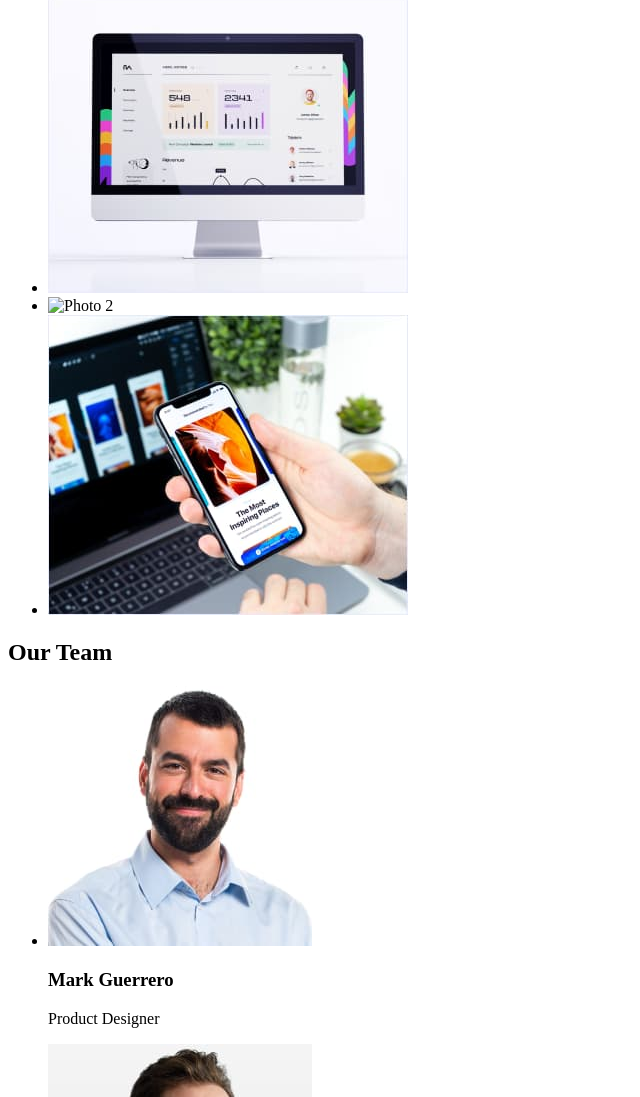
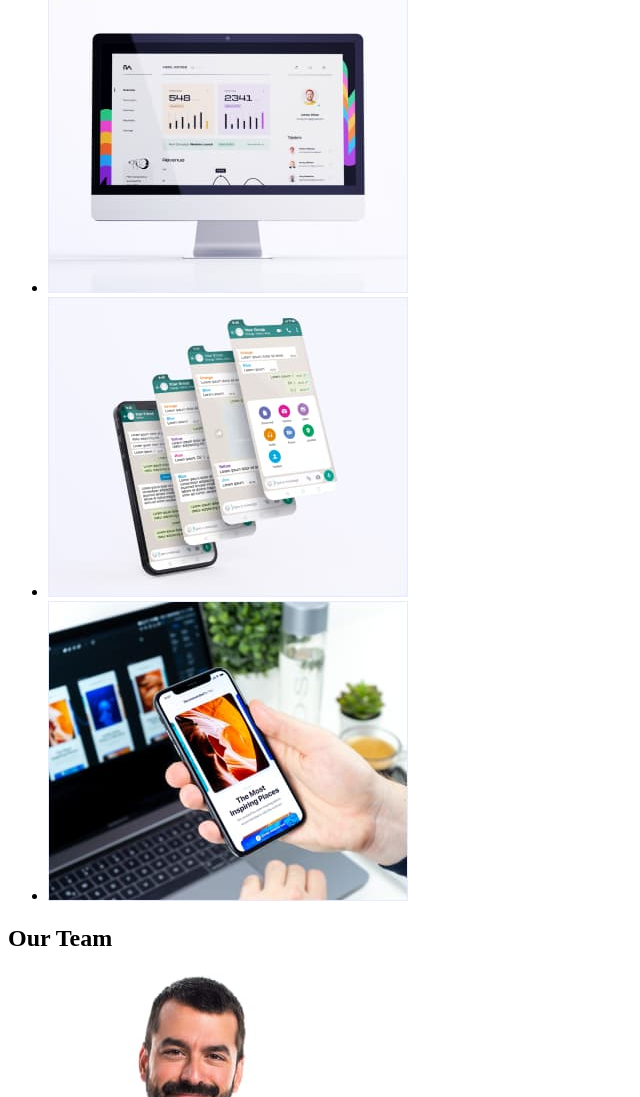
Before and after one commit to Xenia929/goit-markup-hw-01, a plain HTML site: page index.html in a window 1280 px wide. Shown: the part 619-1716 px from the top of the page, without its empty margins (0-640 px from the left). Drawn offline with Linux system fonts and the light colour scheme; the site is published under a folder, as on GitHub Pages, so addresses that start at the root find nothing.

Commit message:
fixed img path bag

```diff
--- a/index.html
+++ b/index.html
@@ -59,7 +59,7 @@
                     <img width="360" height="300" src="./img/do/photo-1.jpg" alt="Photo 1">
                 </li>
                 <li>
-                    <img width="360" height="300" src="/img/do/photo-2.jpg" alt="Photo 2">
+                    <img width="360" height="300" src="./img/do/photo-2.jpg" alt="Photo 2">
                 </li>
                 <li>
                     <img width="360" height="300" src="./img/do/photo-3.jpg" alt="Photo 3">
```
